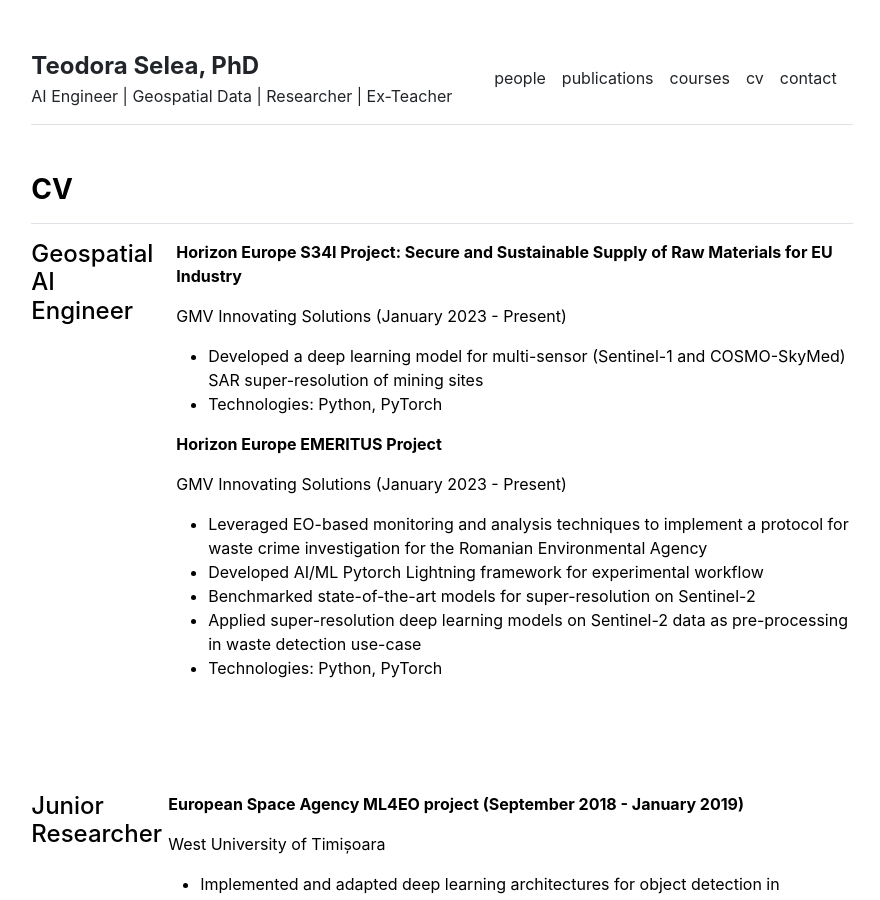
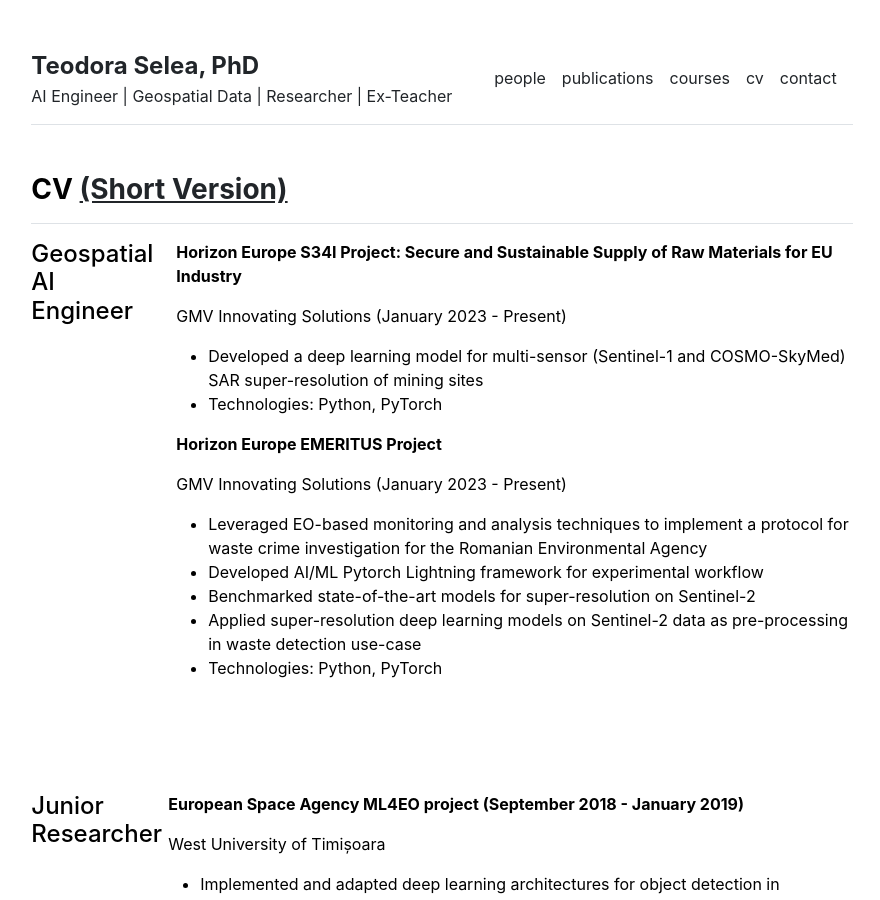
Before and after one commit to tselea/tselea.github.io, a Jekyll site: the page built from cv.md, in a window 1280 px wide and 900 px high. Shown: the whole window, without its empty margins (198-1078 px from the left). Built offline with Jekyll 4.4.1, drawn with Linux system fonts in a browser that asks for light colours.

Commit message:
Update cv.html

```diff
--- a/_layouts/cv.html
+++ b/_layouts/cv.html
@@ -6,7 +6,9 @@ layout: default
 
 <div class="row g-5 mb-5">
   <div>
-    <h3 class="fw-bold border-bottom pb-3 mb-3">CV</h3>
+    <h3 class="fw-bold border-bottom pb-3 mb-3">CV
+    <a href="https://drive.google.com/file/d/1a_GmoYO-c7NWyr5Q3oC1Tq1G-j6wy3al/view?usp=sharing" target="_blank">(Short Version)</a> </h3>
+
     <div class="row g-5 mb-5">
       <div class="col-md-2">
         <h4>Geospatial AI Engineer</h4>
```
